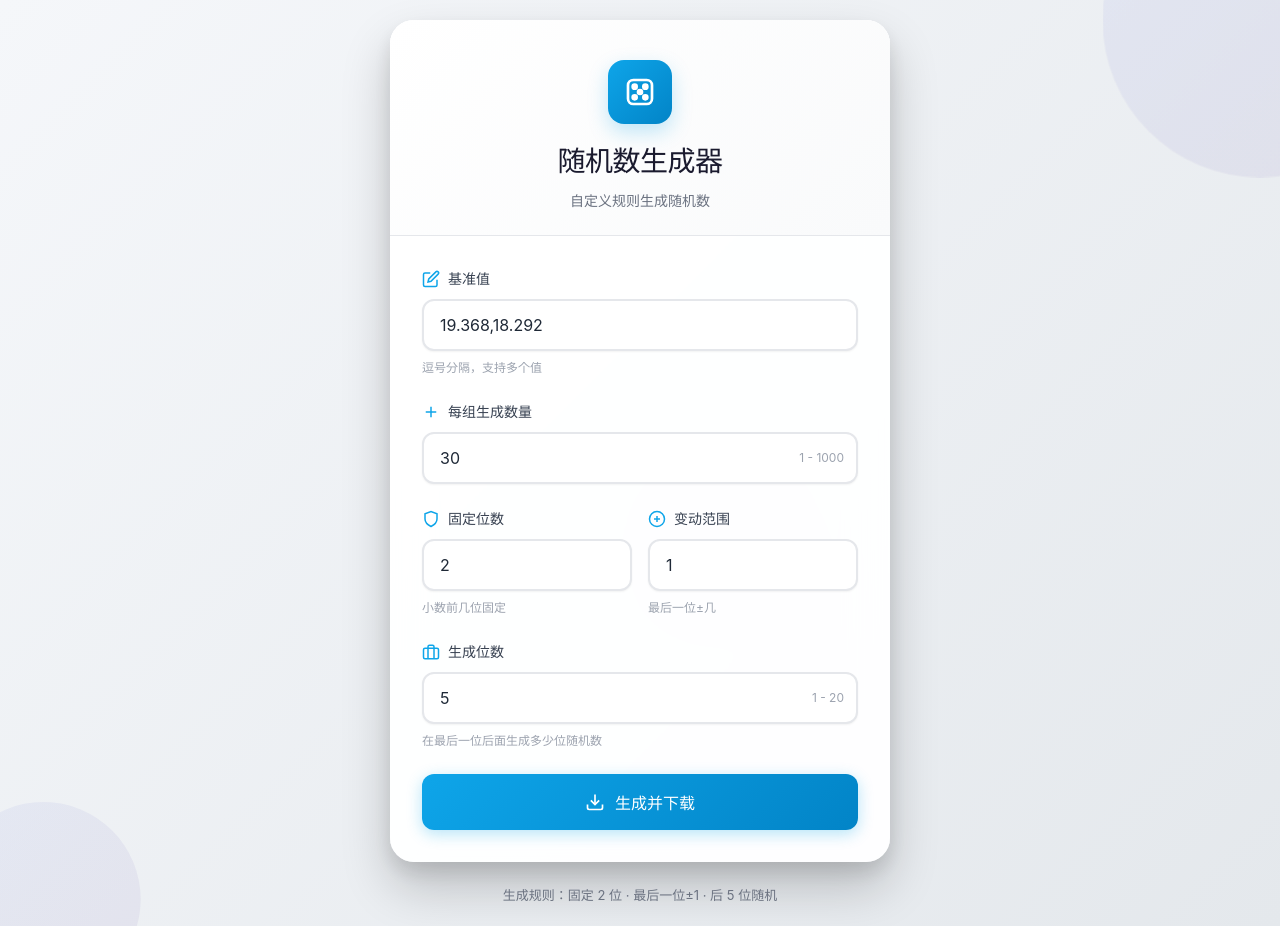
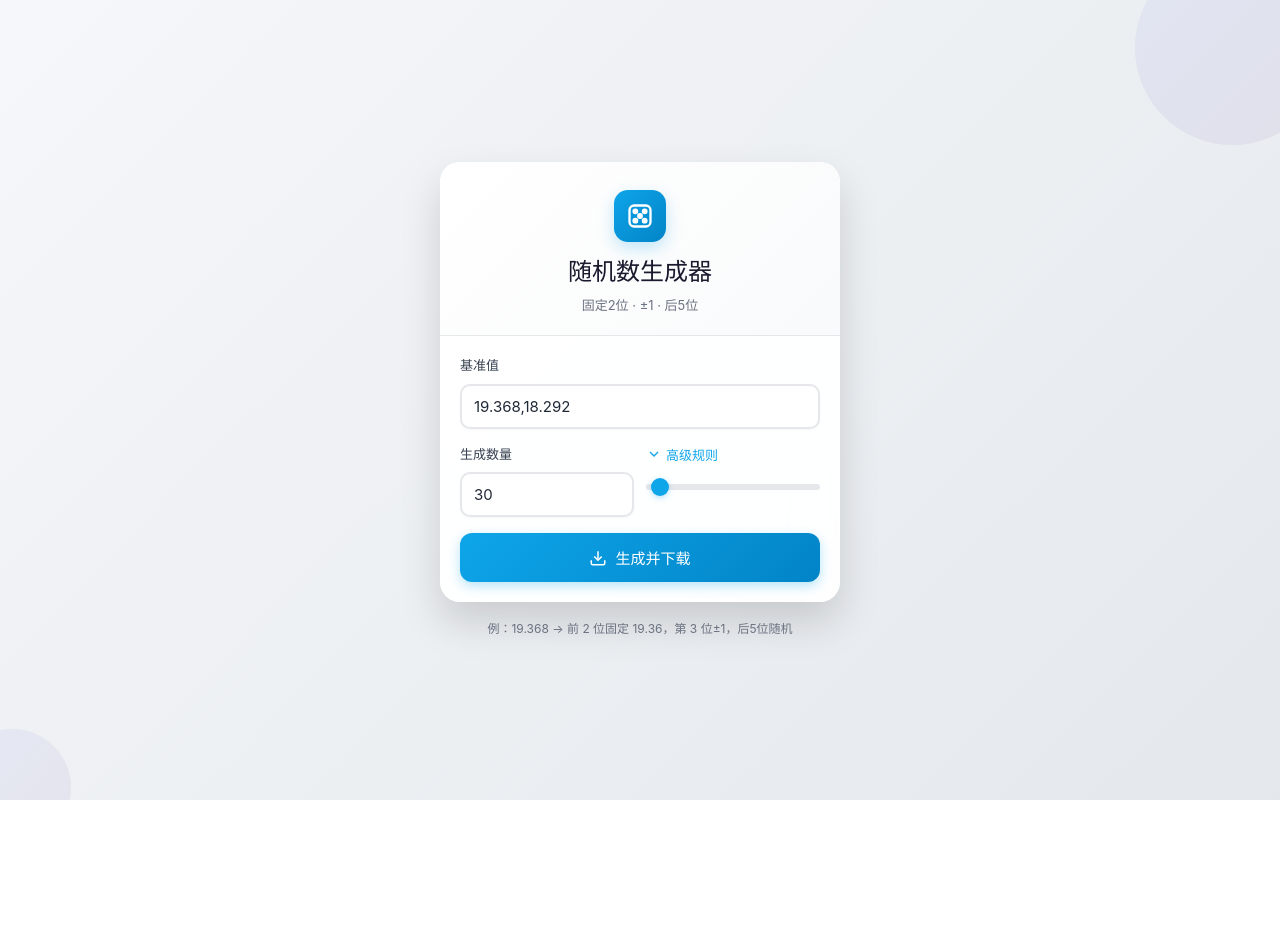
Before and after one commit to AboutThePast/random-generator, a Vue app: page / in a window 1280 px wide. After the commit the page ends 800 px from the top, so only its background shows below. Built offline with nearby package versions, Linux system fonts and the light colour scheme.

Commit message:
style: 优化页面布局减少高度 - 紧凑设计、可折叠高级选项

```diff
--- a/src/App.vue
+++ b/src/App.vue
@@ -8,6 +8,7 @@ const fixedDigits = ref(2)
 const varyRange = ref(1)
 const randomDigits = ref(5)
 const isGenerating = ref(false)
+const showAdvanced = ref(false)
 
 function handleGenerate() {
   isGenerating.value = true
@@ -58,6 +59,10 @@ function handleGenerate() {
     isGenerating.value = false
   }
 }
+
+function toggleAdvanced() {
+  showAdvanced.value = !showAdvanced.value
+}
 </script>
 
 <template>
@@ -65,7 +70,6 @@ function handleGenerate() {
     <div class="background-decoration">
       <div class="circle circle-1"></div>
       <div class="circle circle-2"></div>
-      <div class="circle circle-3"></div>
     </div>
 
     <div class="card">
@@ -81,18 +85,12 @@ function handleGenerate() {
           </svg>
         </div>
         <h1>随机数生成器</h1>
-        <p class="subtitle">自定义规则生成随机数</p>
+        <p class="subtitle">固定{{fixedDigits}}位 · ±{{varyRange}} · 后{{randomDigits}}位</p>
       </div>
 
       <div class="card-body">
         <div class="form-group">
-          <label for="baseValues">
-            <svg class="label-icon" viewBox="0 0 24 24" fill="none" stroke="currentColor" stroke-width="2">
-              <path d="M11 4H4a2 2 0 0 0-2 2v14a2 2 0 0 0 2 2h14a2 2 0 0 0 2-2v-7" />
-              <path d="M18.5 2.5a2.121 2.121 0 0 1 3 3L12 15l-4 1 1-4 9.5-9.5z" />
-            </svg>
-            基准值
-          </label>
+          <label for="baseValues">基准值</label>
           <input
             id="baseValues"
             v-model="baseValuesInput"
@@ -100,18 +98,11 @@ function handleGenerate() {
             placeholder="19.368,18.292"
             class="input-field"
           />
-          <span class="hint">逗号分隔，支持多个值</span>
         </div>
 
-        <div class="form-group">
-          <label for="count">
-            <svg class="label-icon" viewBox="0 0 24 24" fill="none" stroke="currentColor" stroke-width="2">
-              <line x1="12" y1="5" x2="12" y2="19" />
-              <line x1="5" y1="12" x2="19" y2="12" />
-            </svg>
-            每组生成数量
-          </label>
-          <div class="input-with-hint">
+        <div class="form-row">
+          <div class="form-group half">
+            <label for="count">生成数量</label>
             <input
               id="count"
               v-model.number="countPerGroup"
@@ -120,71 +111,66 @@ function handleGenerate() {
               max="1000"
               class="input-field"
             />
-            <span class="range-hint">1 - 1000</span>
+          </div>
+
+          <div class="form-group half">
+            <label>
+              <button type="button" class="advanced-toggle" @click="toggleAdvanced">
+                <svg class="chevron" :class="{ rotated: showAdvanced }" viewBox="0 0 24 24" fill="none" stroke="currentColor" stroke-width="2">
+                  <polyline points="6 9 12 15 18 9" />
+                </svg>
+                高级规则
+              </button>
+            </label>
+            <input
+              v-model.number="countPerGroup"
+              type="range"
+              min="1"
+              max="1000"
+              class="slider-field"
+            />
           </div>
         </div>
 
-        <div class="form-row">
-          <div class="form-group half">
-            <label for="fixedDigits">
-              <svg class="label-icon" viewBox="0 0 24 24" fill="none" stroke="currentColor" stroke-width="2">
-                <path d="M12 22s8-4 8-10V5l-8-3-8 3v7c0 6 8 10 8 10z" />
-              </svg>
-              固定位数
-            </label>
+        <transition name="slide">
+          <div v-if="showAdvanced" class="advanced-row">
+            <div class="form-group third">
+              <label for="fixedDigits">固定位</label>
               <input
                 id="fixedDigits"
                 v-model.number="fixedDigits"
                 type="number"
                 min="0"
                 max="10"
-              class="input-field"
+                class="input-field small"
               />
-            <span class="hint">小数前几位固定</span>
             </div>
 
-          <div class="form-group half">
-            <label for="varyRange">
-              <svg class="label-icon" viewBox="0 0 24 24" fill="none" stroke="currentColor" stroke-width="2">
-                <circle cx="12" cy="12" r="10" />
-                <line x1="12" y1="8" x2="12" y2="16" />
-                <line x1="8" y1="12" x2="16" y2="12" />
-              </svg>
-              变动范围
-            </label>
+            <div class="form-group third">
+              <label for="varyRange">±范围</label>
               <input
                 id="varyRange"
                 v-model.number="varyRange"
                 type="number"
                 min="1"
                 max="9"
-              class="input-field"
+                class="input-field small"
               />
-            <span class="hint">最后一位±几</span>
-          </div>
             </div>
 
-        <div class="form-group">
-          <label for="randomDigits">
-            <svg class="label-icon" viewBox="0 0 24 24" fill="none" stroke="currentColor" stroke-width="2">
-              <rect x="2" y="7" width="20" height="14" rx="2" />
-              <path d="M16 21V5a2 2 0 0 0-2-2h-4a2 2 0 0 0-2 2v16" />
-            </svg>
-            生成位数
-          </label>
-          <div class="input-with-hint">
+            <div class="form-group third">
+              <label for="randomDigits">生成位</label>
               <input
                 id="randomDigits"
                 v-model.number="randomDigits"
                 type="number"
                 min="1"
                 max="20"
-              class="input-field"
+                class="input-field small"
               />
-            <span class="range-hint">1 - 20</span>
             </div>
-          <span class="hint">在最后一位后面生成多少位随机数</span>
           </div>
+        </transition>
 
         <button
           @click="handleGenerate"
@@ -208,7 +194,7 @@ function handleGenerate() {
     </div>
 
     <footer class="footer">
-      <p>生成规则：固定 {{ fixedDigits }} 位 · 最后一位±{{ varyRange }} · 后 {{ randomDigits }} 位随机</p>
+      <p>例：19.368 → 前 2 位固定 19.36，第 3 位±{{varyRange}}，后{{randomDigits}}位随机</p>
     </footer>
   </div>
 </template>
@@ -224,7 +210,7 @@ function handleGenerate() {
   flex-direction: column;
   align-items: center;
   justify-content: center;
-  padding: 20px;
+  padding: 16px;
   position: relative;
   overflow: hidden;
   background: linear-gradient(135deg, #f5f7fa 0%, #e4e8ec 100%);
@@ -245,122 +231,91 @@ function handleGenerate() {
 }
 
 .circle-1 {
-  width: 300px;
-  height: 300px;
-  top: -100px;
-  right: -100px;
-  animation-delay: 0s;
+  width: 200px;
+  height: 200px;
+  top: -60px;
+  right: -60px;
 }
 
 .circle-2 {
-  width: 200px;
-  height: 200px;
-  bottom: -50px;
-  left: -50px;
-  animation-delay: -7s;
-}
-
-.circle-3 {
-  width: 150px;
-  height: 150px;
-  top: 50%;
-  left: 50%;
-  animation-delay: -14s;
+  width: 120px;
+  height: 120px;
+  bottom: -40px;
+  left: -40px;
 }
 
 @keyframes float {
-  0%, 100% {
-    transform: translate(0, 0) scale(1);
-  }
-  25% {
-    transform: translate(30px, -30px) scale(1.05);
-  }
-  50% {
-    transform: translate(-20px, 20px) scale(0.95);
-  }
-  75% {
-    transform: translate(20px, 30px) scale(1.02);
-  }
+  0%, 100% { transform: translate(0, 0) scale(1); }
+  50% { transform: translate(-15px, 15px) scale(0.95); }
 }
 
 .card {
   background: rgba(255, 255, 255, 0.95);
   backdrop-filter: blur(20px);
-  border-radius: 24px;
-  box-shadow:
-    0 25px 50px rgba(0, 0, 0, 0.2),
-    0 10px 20px rgba(0, 0, 0, 0.1),
-    inset 0 1px 0 rgba(255, 255, 255, 0.8);
+  border-radius: 20px;
+  box-shadow: 0 20px 40px rgba(0, 0, 0, 0.15);
   width: 100%;
-  max-width: 500px;
+  max-width: 400px;
   overflow: hidden;
-  animation: slideUp 0.6s ease-out;
+  animation: slideUp 0.5s ease-out;
   position: relative;
   z-index: 1;
 }
 
 @keyframes slideUp {
-  from {
-    opacity: 0;
-    transform: translateY(30px);
-  }
-  to {
-    opacity: 1;
-    transform: translateY(0);
-  }
+  from { opacity: 0; transform: translateY(25px); }
+  to { opacity: 1; transform: translateY(0); }
 }
 
 .card-header {
-  padding: 40px 32px 24px;
+  padding: 28px 24px 20px;
   text-align: center;
   background: linear-gradient(135deg, #ffffff 0%, #f9fafb 100%);
   border-bottom: 1px solid #e5e7eb;
 }
 
 .icon-wrapper {
-  width: 64px;
-  height: 64px;
-  margin: 0 auto 16px;
+  width: 52px;
+  height: 52px;
+  margin: 0 auto 12px;
   background: linear-gradient(135deg, #0ea5e9 0%, #0284c7 100%);
-  border-radius: 16px;
+  border-radius: 14px;
   display: flex;
   align-items: center;
   justify-content: center;
-  box-shadow: 0 8px 20px rgba(14, 165, 233, 0.25);
+  box-shadow: 0 6px 16px rgba(14, 165, 233, 0.25);
 }
 
 .dice-icon {
-  width: 32px;
-  height: 32px;
+  width: 28px;
+  height: 28px;
   color: white;
 }
 
 h1 {
-  font-size: 28px;
+  font-size: 24px;
   font-weight: 700;
   color: #1a1a2e;
-  margin: 0 0 8px 0;
-  letter-spacing: -0.5px;
+  margin: 0 0 6px 0;
 }
 
 .subtitle {
-  font-size: 14px;
+  font-size: 13px;
   color: #6b7280;
   margin: 0;
-  font-weight: 400;
 }
 
 .card-body {
-  padding: 32px;
+  padding: 20px;
 }
 
 .form-group {
-  margin-bottom: 24px;
+  margin-bottom: 16px;
 }
 
 .form-row {
   display: flex;
-  gap: 16px;
+  gap: 12px;
 }
 
 .form-group.half {
@@ -368,33 +323,71 @@ h1 {
   min-width: 0;
 }
 
+.advanced-row {
+  display: flex;
+  gap: 10px;
+  margin-bottom: 16px;
+  padding: 14px;
+  background: #f8fafc;
+  border-radius: 12px;
+}
+
+.form-group.third {
+  flex: 1;
+  min-width: 0;
+  margin-bottom: 0;
+}
+
 label {
   display: flex;
   align-items: center;
-  gap: 8px;
-  font-size: 14px;
+  gap: 6px;
+  font-size: 13px;
   font-weight: 600;
   color: #374151;
-  margin-bottom: 10px;
+  margin-bottom: 8px;
 }
 
-.label-icon {
-  width: 18px;
-  height: 18px;
+.advanced-toggle {
+  display: flex;
+  align-items: center;
+  gap: 4px;
+  background: none;
+  border: none;
+  cursor: pointer;
+  font-size: 13px;
+  font-weight: 600;
   color: #0ea5e9;
+  padding: 0;
+}
+
+.chevron {
+  width: 16px;
+  height: 16px;
+  transition: transform 0.2s;
+}
+
+.chevron.rotated {
+  transform: rotate(180deg);
 }
 
 .input-field {
   width: 100%;
-  padding: 14px 16px;
+  padding: 11px 12px;
   border: 2px solid #e5e7eb;
-  border-radius: 12px;
-  font-size: 16px;
+  border-radius: 10px;
+  font-size: 15px;
   font-family: inherit;
   color: #1f2937;
   background: white;
-  transition: all 0.3s ease;
-  box-shadow: 0 1px 2px rgba(0, 0, 0, 0.05);
+  transition: all 0.25s ease;
+  box-shadow: 0 1px 2px rgba(0, 0, 0, 0.04);
+}
+
+.input-field.small {
+  padding: 11px 8px;
+  font-size: 14px;
+  text-align: center;
 }
 
 .input-field::placeholder {
@@ -404,56 +397,49 @@ label {
 .input-field:focus {
   outline: none;
   border-color: #0ea5e9;
-  box-shadow:
-    0 0 0 4px rgba(14, 165, 233, 0.1),
-    0 4px 12px rgba(14, 165, 233, 0.15);
+  box-shadow: 0 0 0 3px rgba(14, 165, 233, 0.1), 0 3px 10px rgba(14, 165, 233, 0.12);
   transform: translateY(-1px);
 }
 
-.input-field:hover:not(:focus) {
-  border-color: #d1d5db;
+.slider-field {
+  width: 100%;
+  height: 6px;
+  border-radius: 3px;
+  background: #e5e7eb;
+  outline: none;
+  -webkit-appearance: none;
+  margin-top: 6px;
 }
 
-.input-with-hint {
-  position: relative;
-}
-
-.range-hint {
-  position: absolute;
-  right: 14px;
-  top: 50%;
-  transform: translateY(-50%);
-  font-size: 12px;
-  color: #9ca3af;
-  pointer-events: none;
-}
-
-.hint {
-  display: block;
-  margin-top: 8px;
-  font-size: 12px;
-  color: #9ca3af;
+.slider-field::-webkit-slider-thumb {
+  -webkit-appearance: none;
+  width: 18px;
+  height: 18px;
+  border-radius: 50%;
+  background: #0ea5e9;
+  cursor: pointer;
+  box-shadow: 0 2px 6px rgba(14, 165, 233, 0.3);
 }
 
 .generate-btn {
   width: 100%;
-  padding: 16px 24px;
+  padding: 14px 20px;
   background: linear-gradient(135deg, #0ea5e9 0%, #0284c7 100%);
   color: white;
   border: none;
   border-radius: 12px;
-  font-size: 16px;
+  font-size: 15px;
   font-weight: 600;
   cursor: pointer;
   position: relative;
   overflow: hidden;
-  transition: all 0.3s ease;
-  box-shadow: 0 4px 15px rgba(14, 165, 233, 0.3);
+  transition: all 0.25s ease;
+  box-shadow: 0 4px 12px rgba(14, 165, 233, 0.3);
 }
 
 .generate-btn:hover:not(:disabled) {
   transform: translateY(-2px);
-  box-shadow: 0 8px 25px rgba(14, 165, 233, 0.4);
+  box-shadow: 0 6px 20px rgba(14, 165, 233, 0.4);
 }
 
 .generate-btn:active:not(:disabled) {
@@ -469,14 +455,14 @@ label {
   display: flex;
   align-items: center;
   justify-content: center;
-  gap: 10px;
+  gap: 8px;
   position: relative;
   z-index: 1;
 }
 
 .btn-icon {
-  width: 20px;
-  height: 20px;
+  width: 18px;
+  height: 18px;
 }
 
 .spinning {
@@ -484,9 +470,7 @@ label {
 }
 
 @keyframes spin {
-  to {
-    transform: rotate(360deg);
-  }
+  to { transform: rotate(360deg); }
 }
 
 .btn-shine {
@@ -495,12 +479,7 @@ label {
   left: -100%;
   width: 100%;
   height: 100%;
-  background: linear-gradient(
-    90deg,
-    transparent,
-    rgba(255, 255, 255, 0.3),
-    transparent
-  );
+  background: linear-gradient(90deg, transparent, rgba(255, 255, 255, 0.3), transparent);
   transition: left 0.5s ease;
 }
 
@@ -509,10 +488,10 @@ label {
 }
 
 .footer {
-  margin-top: 24px;
+  margin-top: 18px;
   text-align: center;
   color: #6b7280;
-  font-size: 13px;
+  font-size: 12px;
   position: relative;
   z-index: 1;
 }
@@ -521,36 +500,34 @@ label {
   margin: 0;
 }
 
-/* 响应式设计 */
-@media (max-width: 480px) {
-  .app-container {
-    padding: 16px;
+/* 滑动动画 */
+.slide-enter-active,
+.slide-leave-active {
+  transition: all 0.25s ease;
+  overflow: hidden;
 }
 
-  .card-header {
-    padding: 32px 24px 20px;
+.slide-enter-from,
+.slide-leave-to {
+  max-height: 0;
+  opacity: 0;
+  margin-bottom: 0;
 }
 
-  .card-body {
-    padding: 24px;
+.slide-enter-to,
+.slide-leave-from {
+  max-height: 80px;
+  opacity: 1;
 }
 
-  .form-row {
-    flex-direction: column;
-  }
-
-  h1 {
-    font-size: 24px;
-  }
-
-  .icon-wrapper {
-    width: 56px;
-    height: 56px;
-  }
-
-  .dice-icon {
-    width: 28px;
-    height: 28px;
-  }
+/* 响应式 */
+@media (max-width: 480px) {
+  .app-container { padding: 12px; }
+  .card-header { padding: 24px 20px 16px; }
+  .card-body { padding: 16px; }
+  h1 { font-size: 22px; }
+  .icon-wrapper { width: 48px; height: 48px; }
+  .dice-icon { width: 24px; height: 24px; }
+  .advanced-row { flex-wrap: wrap; }
 }
 </style>
```
Also changed, not shown: .omc/state/hud-stdin-cache.json, .omc/state/idle-notif-cooldown.json, .omc/state/sessions/aa264179-577f-40c5-87e5-acf11c89d834/autopilot-state.json, 1 other file (tests, documents, lock files or other folders). Lines whose indentation alone changed are shown as unchanged.
